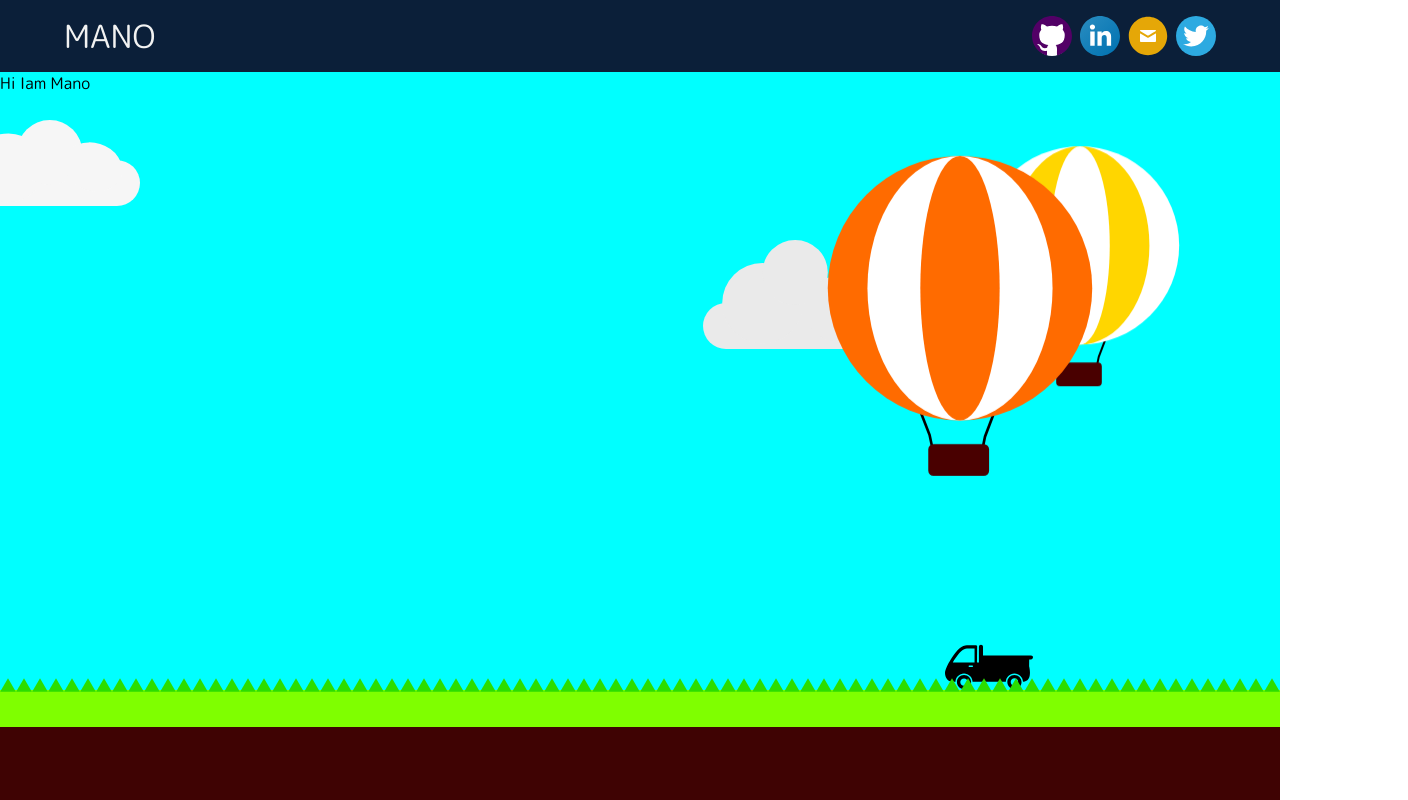
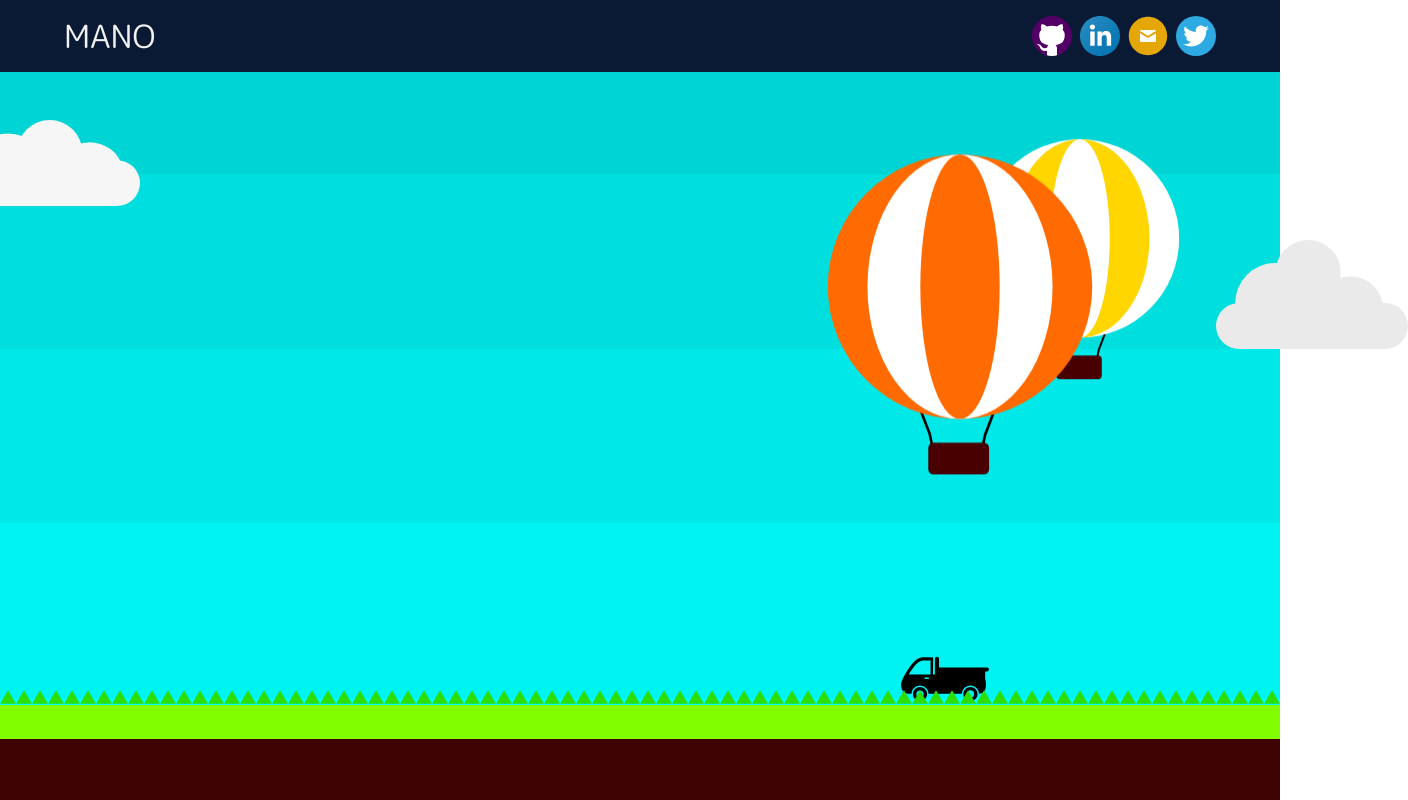
Before and after one commit to Mano-08/my-portfolio, a Next.js app: page / in a window 1280 px wide. Shown: the top 800 px of the page, 1408 px wide, since content can reach past the window. Built offline with nearby package versions, Linux system fonts and the light colour scheme.

Commit message:
updated cloud animation

```diff
--- a/components/home/HomePage.module.scss
+++ b/components/home/HomePage.module.scss
@@ -4,12 +4,24 @@
   padding-top: 4.5em;
   display: flex;
   flex-direction: column;
-  background-color: aqua;
+  background: linear-gradient(
+    to top,
+    aqua 0%,
+    aqua 20%,
+    rgb(0, 243, 243) 20%,
+    rgb(0, 243, 243) 40%,
+    rgb(0, 232, 232) 40%,
+    rgb(0, 232, 232) 60%,
+    rgb(0, 222, 222) 60%,
+    rgb(0, 222, 222) 80%,
+    rgb(0, 212, 212) 80%,
+    rgb(0, 212, 212) 100%
+  );
 }
 
 .aboutMeContainer {
   display: flex;
-  height: 85vh;
+  height: 95vh;
   width: 100%;
   flex-direction: row;
 
@@ -31,7 +43,7 @@
   }
   @keyframes floatSmallCloud {
     from {
-      right: 25%;
+      right: -18%;
     }
     to {
       right: 100%;
@@ -41,7 +53,7 @@
     position: absolute;
     top: 30vh;
     width: 15vw;
-    right: 25%;
+    right: -18%;
     height: auto;
     animation: floatSmallCloud 120s infinite linear;
   }
@@ -52,13 +64,13 @@
 
   @keyframes floatBalloonOrange {
     0% {
-      transform: translateY(2vh);
+      transform: translateY(1vh);
     }
     50% {
       transform: translateY(0vh);
     }
     100% {
-      transform: translateY(2vh);
+      transform: translateY(1vh);
     }
   }
   @keyframes floatBalloonYellow {
@@ -66,7 +78,7 @@
       transform: translateY(0);
     }
     50% {
-      transform: translateY(3vh);
+      transform: translateY(2vh);
     }
     100% {
       transform: translateY(0vh);
@@ -82,7 +94,7 @@
       left: 25vw;
       height: 30vh;
       width: 30vh;
-      animation: floatBalloonYellow infinite 5s linear;
+      animation: floatBalloonYellow infinite 6s linear;
     }
 
     #orangeBalloon {
@@ -91,7 +103,7 @@
       left: 12.5vw;
       height: 40vh;
       width: 40vh;
-      animation: floatBalloonOrange infinite 5s linear;
+      animation: floatBalloonOrange infinite 6s linear;
     }
   }
 }
@@ -102,6 +114,14 @@
   }
   to {
     right: 115%;
+  }
+}
+@keyframes bigCar {
+  from {
+    left: -15%;
+  }
+  to {
+    left: 105%;
   }
 }
 
@@ -119,7 +139,15 @@
     width: auto;
     bottom: 2vh;
     right: -5%;
-    animation: drivingCar infinite 40s linear;
+    animation: drivingCar infinite 35s linear;
+  }
+  #bigCar {
+    position: absolute;
+    height: 10vh;
+    width: auto;
+    bottom: 2vh;
+    left: -5%;
+    animation: bigCar infinite 40s linear;
   }
   #triangle {
     position: absolute;
--- a/components/home/HomePage.tsx
+++ b/components/home/HomePage.tsx
@@ -3,17 +3,25 @@ import Image from "next/image";
 import styles from "./HomePage.module.scss";
 import balloonYellow from "./images/yellowBalloon.svg";
 import balloonOrange from "./images/orangeBalloon.svg";
+import { Typewriter } from "react-simple-typewriter";
 import largeCloud from "./images/largeCloud.svg";
 import smallCloud from "./images/smallCloud.svg";
 import truck from "./images/truck.svg";
+import bigCar from "./images/bigCar.svg";
 
 function HomePage() {
+  const handleType = () => {
+    console.log("hi");
+  };
+  const handleDone = () => {
+    console.log(`Done after 5 loops!`);
+  };
   return (
     <div id="landingPage" className={styles.landingPageContainer}>
       <section className={styles.aboutMeContainer}>
         <Image src={largeCloud} alt="cloud" id={styles.largeCloud} />
         <Image src={smallCloud} alt="cloud" id={styles.smallCloud} />
-        <div className={styles.myNameContainer}>Hi Iam Mano</div>
+        <div className={styles.myNameContainer}></div>
         <div className={styles.balloonsContainer}>
           <Image
             src={balloonYellow}
@@ -29,6 +37,7 @@ function HomePage() {
       </section>
       <section className={styles.grass}>
         <Image src={truck} alt="car" id={styles.truck} />
+        {/* <Image src={bigCar} alt="bigCar" id={styles.bigCar} /> */}
         <div id={styles.triangle}></div>
       </section>
       <section className={styles.ground}></section>
--- a/package.json
+++ b/package.json
@@ -19,7 +19,9 @@
     "react": "18.2.0",
     "react-dom": "18.2.0",
     "react-router-dom": "^6.7.0",
+    "react-simple-typewriter": "^5.0.1",
     "sass": "^1.57.1",
-    "typescript": "4.9.4"
+    "typescript": "4.9.4",
+    "typewriter-effect": "^2.19.0"
   }
 }
```
Also changed, not shown: components/home/images/bigCar.svg (added), 1 other file (tests, documents, lock files or other folders).
